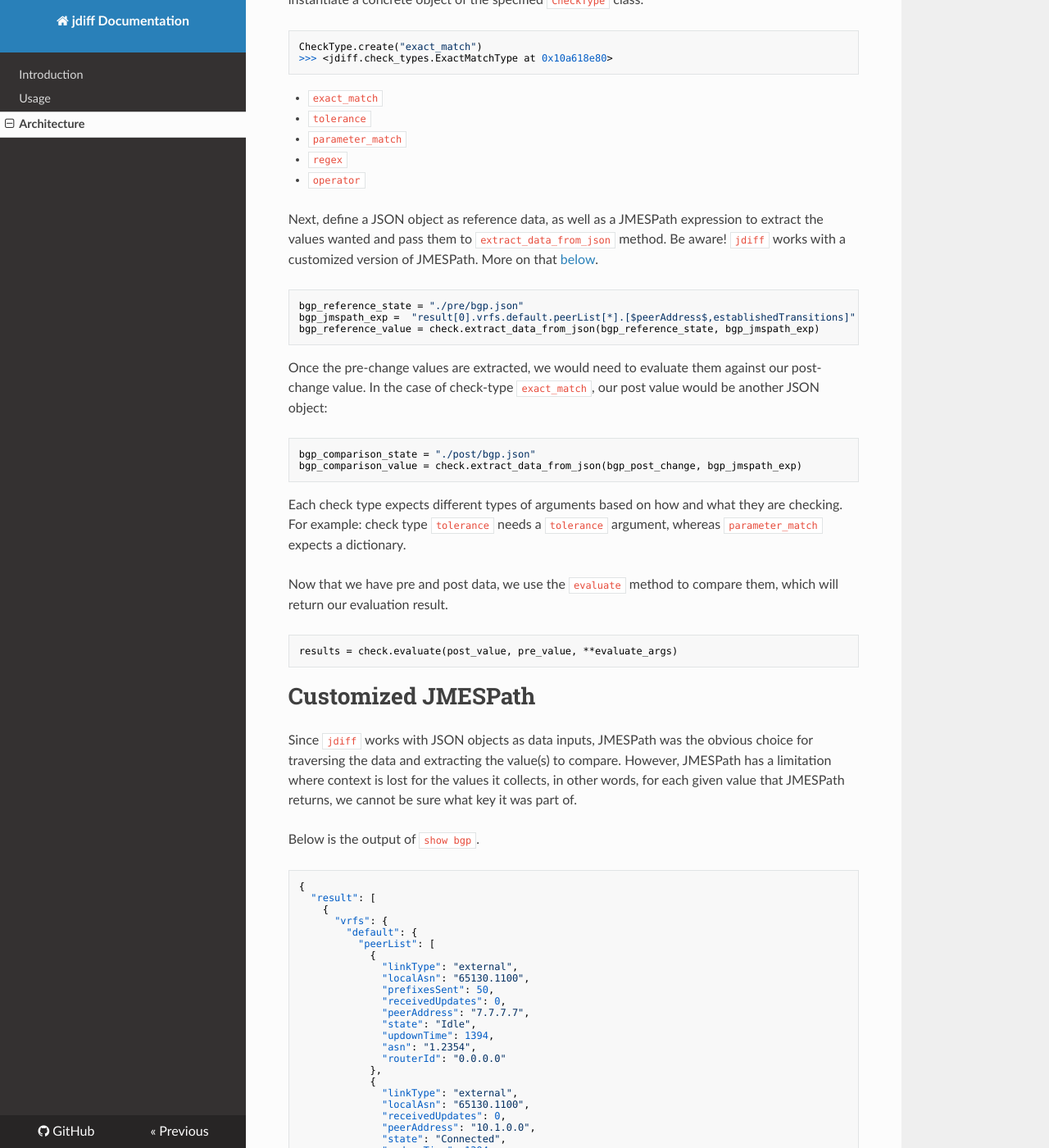
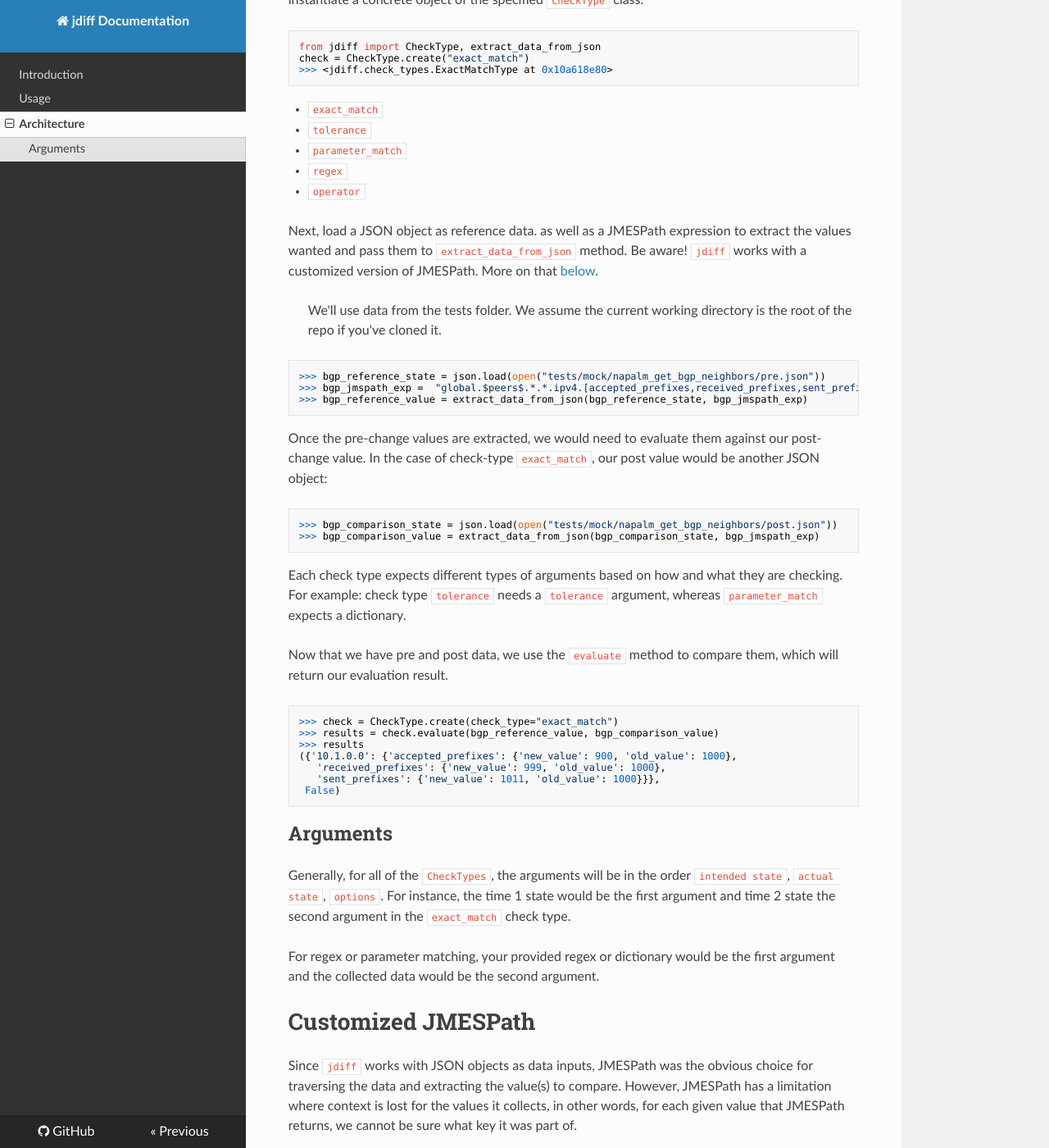
Before and after one commit to networktocode/jdiff, an MkDocs documentation site: the page built from docs/architecture.md, in a window 1280 px wide and 1400 px high, scrolled down 769 px. Shown: the whole window at 82% size. Built offline with MkDocs 1.6.1, drawn with Linux system fonts in a browser that asks for light colours; nearby versions of some CDN libraries; some of the changed text lies outside the part shown.

Commit message:
update arch examples

````diff
--- a/docs/architecture.md
+++ b/docs/architecture.md
@@ -7,7 +7,8 @@
 We use the `CheckType` factory class method `create` along with the specified check type to instantiate a concrete object of the specified `CheckType` class.
 
 ```python
-CheckType.create("exact_match")
+from jdiff import CheckType, extract_data_from_json
+check = CheckType.create("exact_match")
 >>> <jdiff.check_types.ExactMatchType at 0x10a618e80>
 ```
 
@@ -18,19 +19,21 @@ CheckType.create("exact_match")
 - `operator`
 
 
-Next, define a JSON object as reference data, as well as a JMESPath expression to extract the values wanted and pass them to `extract_data_from_json` method. Be aware! `jdiff` works with a customized version of JMESPath. More on that [below](#customized-jmespath).
+Next, load a JSON object as reference data. as well as a JMESPath expression to extract the values wanted and pass them to `extract_data_from_json` method. Be aware! `jdiff` works with a customized version of JMESPath. More on that [below](#customized-jmespath).
+
+> We'll use data from the tests folder. We assume the current working directory is the root of the repo if you've cloned it.
 
 ```python
-bgp_reference_state = "./pre/bgp.json"
-bgp_jmspath_exp =  "result[0].vrfs.default.peerList[*].[$peerAddress$,establishedTransitions]"
-bgp_reference_value = check.extract_data_from_json(bgp_reference_state, bgp_jmspath_exp)
+>>> bgp_reference_state = json.load(open("tests/mock/napalm_get_bgp_neighbors/pre.json"))
+>>> bgp_jmspath_exp =  "global.$peers$.*.*.ipv4.[accepted_prefixes,received_prefixes,sent_prefixes]"
+>>> bgp_reference_value = extract_data_from_json(bgp_reference_state, bgp_jmspath_exp)
 ```
 
 Once the pre-change values are extracted, we would need to evaluate them against our post-change value. In the case of check-type `exact_match`, our post value would be another JSON object:
 
 ```python
-bgp_comparison_state = "./post/bgp.json"
-bgp_comparison_value = check.extract_data_from_json(bgp_post_change, bgp_jmspath_exp)
+>>> bgp_comparison_state = json.load(open("tests/mock/napalm_get_bgp_neighbors/post.json"))
+>>> bgp_comparison_value = extract_data_from_json(bgp_comparison_state, bgp_jmspath_exp)
 ```
 
 Each check type expects different types of arguments based on how and what they are checking. For example: check type `tolerance` needs a `tolerance` argument, whereas `parameter_match` expects a dictionary.
@@ -38,8 +41,21 @@ Each check type expects different types of arguments based on how and what they
 Now that we have pre and post data, we use the `evaluate` method to compare them, which will return our evaluation result.
 
 ```python
-results = check.evaluate(post_value, pre_value, **evaluate_args)
+>>> check = CheckType.create(check_type="exact_match")
+>>> results = check.evaluate(bgp_reference_value, bgp_comparison_value)
+>>> results
+({'10.1.0.0': {'accepted_prefixes': {'new_value': 900, 'old_value': 1000},
+   'received_prefixes': {'new_value': 999, 'old_value': 1000},
+   'sent_prefixes': {'new_value': 1011, 'old_value': 1000}}},
+ False)
 ```
+
+
+## Arguments
+
+Generally, for all of the `CheckTypes`, the arguments will be in the order `intended state`, `actual state`, `options`. For instance, the time 1 state would be the first argument and time 2 state the second argument in the `exact_match` check type.
+
+For regex or parameter matching, your provided regex or dictionary would be the first argument and the collected data would be the second argument.
 
 # Customized JMESPath
 
@@ -47,8 +63,8 @@ Since `jdiff` works with JSON objects as data inputs, JMESPath was the obvious c
 
 Below is the output of `show bgp`.
 
-```json
-{
+```python
+>>> data = {
   "result": [
     {
       "vrfs": {
@@ -85,12 +101,13 @@ Below is the output of `show bgp`.
 A JMESPath expression to extract `state` is shown below.
 
 ```python
-result[0].vrfs.default.peerList[*].state
+>>> path = result[0].vrfs.default.peerList[*].state
 ```
 
 ...which will return
 
 ```python
+>>> extract_data_from_json(data, path)
 ["Idle", "Connected"]
 ```
 
@@ -98,12 +115,12 @@ How can we understand that `Idle` is relative to peer 7.7.7.7 and `Connected` to
 We could index the output, but that would require some post-processing of the data. For that reason, `jdiff` uses a customized version of JMESPath where it is possible to define a reference key for the value(s) wanted. The reference key must be within `$` sign anchors and defined in a list, together with the value(s):
 
 ```python
-result[0].vrfs.default.peerList[*].[$peerAddress$,state]
+>>> path = "result[0].vrfs.default.peerList[*].[$peerAddress$,state]"
 ```
 
 That  would give us...
 
 ```python
-{"7.7.7.7": ["Idle"], "10.1.0.0": ["Connected"]}
-
+>>> extract_data_from_json(pre,path)
+[{'7.7.7.7': {'state': 'Idle'}}, {'10.1.0.0': {'state': 'Connected'}}]
 ```
````
